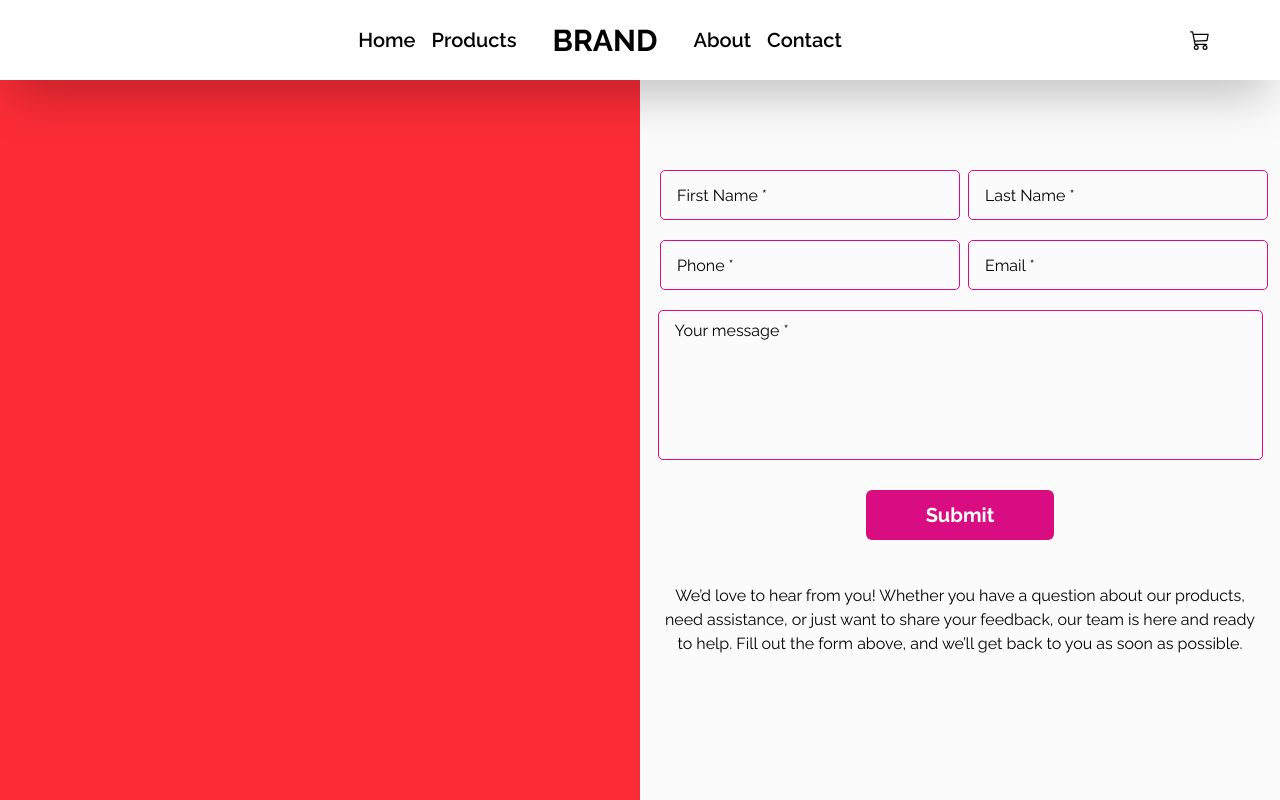
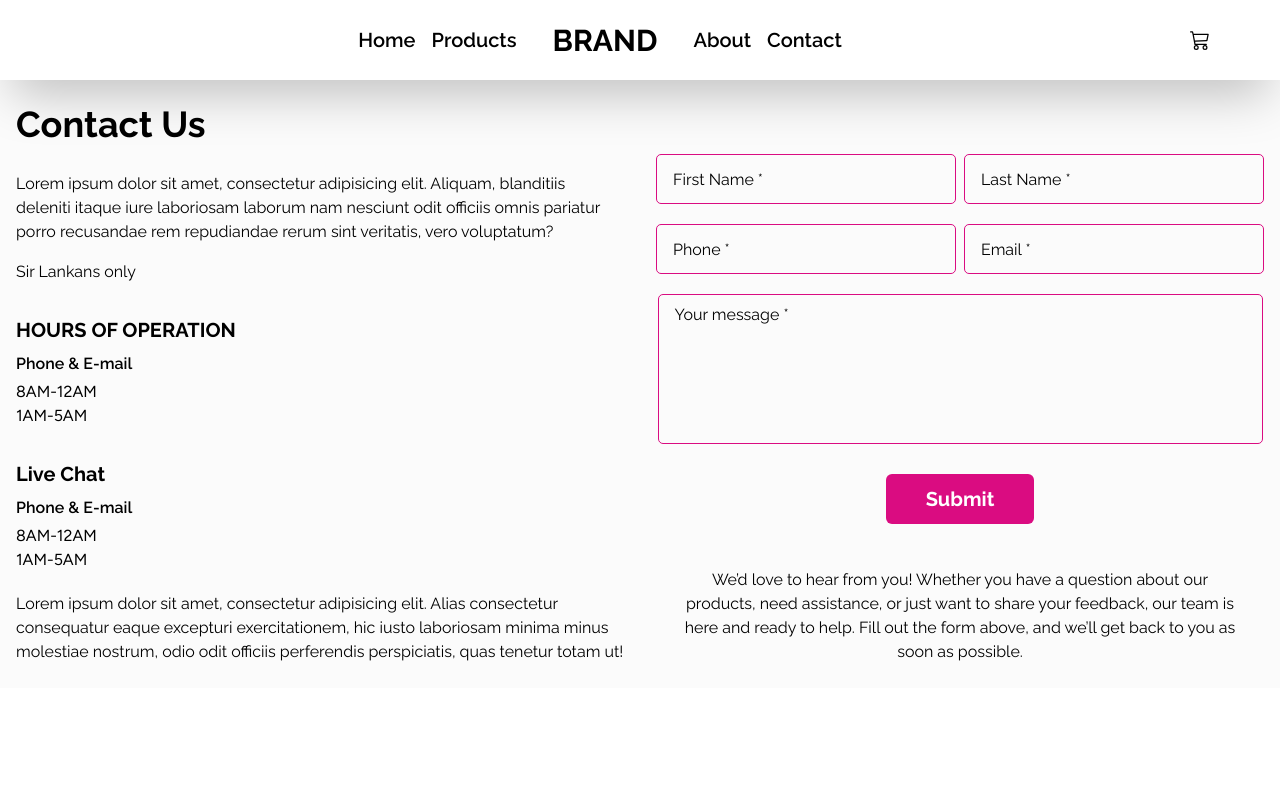
Before and after one commit to SandaruDulneth/Elora-Ecommerce-frontend, a React (Vite) app: page /contact in a window 1280 px wide. Built offline with nearby package versions, Linux system fonts and the light colour scheme; a web font is replaced by a local one.

Commit message:
Contactus

```diff
--- a/src/Pages/client/contactUs.jsx
+++ b/src/Pages/client/contactUs.jsx
@@ -2,56 +2,80 @@ import { motion } from "framer-motion";
 import { useState } from "react";
 import axios from "axios";
 import toast from "react-hot-toast";
+
 export default function ContactUsPage() {
+    const [firstName, setFirstName] = useState("");
+    const [lastName, setLastName] = useState("");
+    const [email, setEmail] = useState("");
+    const [phone, setPhone] = useState("");
+    const [comment, setComment] = useState("");
 
-    const [firstName, setFirstName] = useState("")
-    const [lastName, setLastName] = useState("")
-    const [email, setEmail] = useState("")
-    const [phone, setPhone] = useState("")
-    const [comment, setComment] = useState("")
+    return (
+        <motion.div
+            className="flex flex-col md:flex-row w-full min-h-screen overflow-y-scroll snap-y snap-mandatory md:overflow-auto"
+            initial={{ opacity: 0, y: 30 }}
+            animate={{ opacity: 1, y: 0 }}
+            transition={{ duration: 0.6 }}
+        >
+            {/* Left Side */}
+            <div className="w-full md:w-1/2 flex flex-col h-full bg-primary font-light snap-start px-4 py-6">
+                <h1 className="text-4xl font-bold">Contact Us</h1>
+                <p className="mt-7 font-light">
+                    Lorem ipsum dolor sit amet, consectetur adipisicing elit. Aliquam, blanditiis deleniti itaque iure
+                    laboriosam laborum nam nesciunt odit officiis omnis pariatur porro recusandae rem repudiandae rerum sint
+                    veritatis, vero voluptatum?
+                </p>
+                <p className="mt-4">Sir Lankans only</p>
 
+                <p className="text-xl font-bold mt-8 font-light">HOURS OF OPERATION</p>
+                <p className="font-semibold mt-2 font-light">Phone & E-mail</p>
+                <p className="font-normal mt-1">
+                    8AM-12AM <br /> 1AM-5AM
+                </p>
 
+                <p className="text-xl font-bold mt-8 font-light">Live Chat</p>
+                <p className="font-semibold mt-2 font-light">Phone & E-mail</p>
+                <p className="font-normal mt-1">
+                    8AM-12AM <br /> 1AM-5AM
+                </p>
 
-    return(
-        <div className="w-full h-full flex flex-col md:flex-row items-center">
-            <div className="w-full md:w-1/2 flex h-full justify-center items-center bg-red-500">
-                {/* Left Side */}
+                <p className="mt-5">
+                    Lorem ipsum dolor sit amet, consectetur adipisicing elit. Alias consectetur consequatur eaque excepturi
+                    exercitationem, hic iusto laboriosam minima minus molestiae nostrum, odio odit officiis perferendis
+                    perspiciatis, quas tenetur totam ut!
+                </p>
             </div>
 
-            <motion.div
-                className="w-full md:w-1/2 flex-col h-full justify-center items-center bg-primary"
-                initial={{ opacity: 0, y: 30 }}
-                animate={{ opacity: 1, y: 0 }}
-                transition={{ duration: 0.6 }}
-            >
-                <div className="flex flex-col md:flex-col font-light text-black items-center justify-center">
-                    <div className="flex flex-col md:flex-row items-center justify-center mt-20 ">
+            {/* Right Side */}
+            <div className="w-full md:w-1/2 flex-col h-full justify-center items-center bg-primary snap-start px-4 py-6">
+                <div className="flex flex-col font-light text-black items-center justify-center">
+                    <div className="flex flex-col md:flex-row items-center justify-center mt-10">
                         <input
                             onChange={(e) => setFirstName(e.target.value)}
                             value={firstName}
                             placeholder="First Name *"
-                            className="w-[300px] h-[50px] border border-third focus:outline-none rounded-[5px] my-[10px] px-4  ml-2 placeholder-black"
+                            className="w-[300px] h-[50px] border border-third focus:outline-none rounded-[5px] my-[10px] px-4 placeholder-black"
                         />
                         <input
                             onChange={(e) => setLastName(e.target.value)}
                             value={lastName}
                             placeholder="Last Name *"
-                            className="w-[300px] h-[50px] border border-third focus:outline-none rounded-[5px] my-[10px] px-4 ml-2 placeholder-black"
+                            className="w-[300px] h-[50px] border border-third focus:outline-none rounded-[5px] my-[10px] px-4 md:ml-2 placeholder-black"
                         />
                     </div>
 
-                    <div className="flex flex-col md:flex-row items-center justify-center ">
+                    <div className="flex flex-col md:flex-row items-center justify-center">
                         <input
                             onChange={(e) => setPhone(e.target.value)}
                             value={phone}
                             placeholder="Phone *"
-                            className="w-[300px] h-[50px] border border-third focus:outline-none rounded-[5px] my-[10px] px-4 ml-2 placeholder-black"
+                            className="w-[300px] h-[50px] border border-third focus:outline-none rounded-[5px] my-[10px] px-4 placeholder-black"
                         />
                         <input
                             onChange={(e) => setEmail(e.target.value)}
                             value={email}
                             placeholder="Email *"
-                            className="w-[300px] h-[50px] border border-third focus:outline-none rounded-[5px] my-[10px] px-4 ml-2 placeholder-black"
+                            className="w-[300px] h-[50px] border border-third focus:outline-none rounded-[5px] my-[10px] px-4 md:ml-2 placeholder-black"
                         />
                     </div>
 
@@ -59,19 +83,20 @@ export default function ContactUsPage() {
                         onChange={(e) => setComment(e.target.value)}
                         value={comment}
                         placeholder="Your message *"
-                        className="md:w-[605px] w-[300px] h-[150px] border border-third focus:outline-none rounded-[5px] my-[10px] px-4 py-2 resize-none placeholder-black mx-18"
+                        className="md:w-[605px] w-[300px] h-[150px] border border-third focus:outline-none rounded-[5px] my-[10px] px-4 py-2 resize-none placeholder-black"
                     />
 
-                    <button className="w-fit font-light px-15 h-[50px] bg-third  hover:bg-third/55 delay-175 duration-500 rounded-[6px] my-[20px] text-[20px] font-bold text-white cursor-pointer ">
+                    <button className="w-fit font-light px-10 h-[50px] bg-third hover:bg-third/55 delay-175 duration-500 rounded-[6px] my-[20px] text-[20px] font-bold text-white cursor-pointer">
                         Submit
                     </button>
 
                     <p className="mx-5 mt-6 text-center">
-                        We’d love to hear from you! Whether you have a question about our products, need assistance, or just want to share your feedback, our team is here and ready to help. Fill out the form above, and we’ll get back to you as soon as possible.
+                        We’d love to hear from you! Whether you have a question about our products, need assistance, or just
+                        want to share your feedback, our team is here and ready to help. Fill out the form above, and we’ll get
+                        back to you as soon as possible.
                     </p>
                 </div>
-            </motion.div>
-        </div>
-
-    )
+            </div>
+        </motion.div>
+    );
 }
--- a/src/components/header.jsx
+++ b/src/components/header.jsx
@@ -40,7 +40,7 @@ export default function Header(){
                             }} src="/logo.png" alt="Logo" className="w-[80px] h-[80px] object-cover cursor-pointer"/>
 
                         </div>
-                        <div className="w-full h-[calc(100%-80px)] flex flex-col items-center gap-2">
+                        <div className="w-full h-[calc(100%-80px)] flex flex-col items-center gap-2 font-light">
                             <a href="/" className="text-[20px] font-bold mx-2 my-4">Home</a>
                             <a href="/products" className="text-[20px] font-bold mx-2 my-4">Products</a>
                             <a href="/about" className="text-[20px] font-bold mx-2 my-4">About</a>
--- a/src/index.css
+++ b/src/index.css
@@ -18,5 +18,4 @@
   --font-light: "Raleway", sans-serif;
   --font-poppin: "Poppins", sans-serif;
   --font-ari: "Almarai", sans-serif;
-
 }
```
